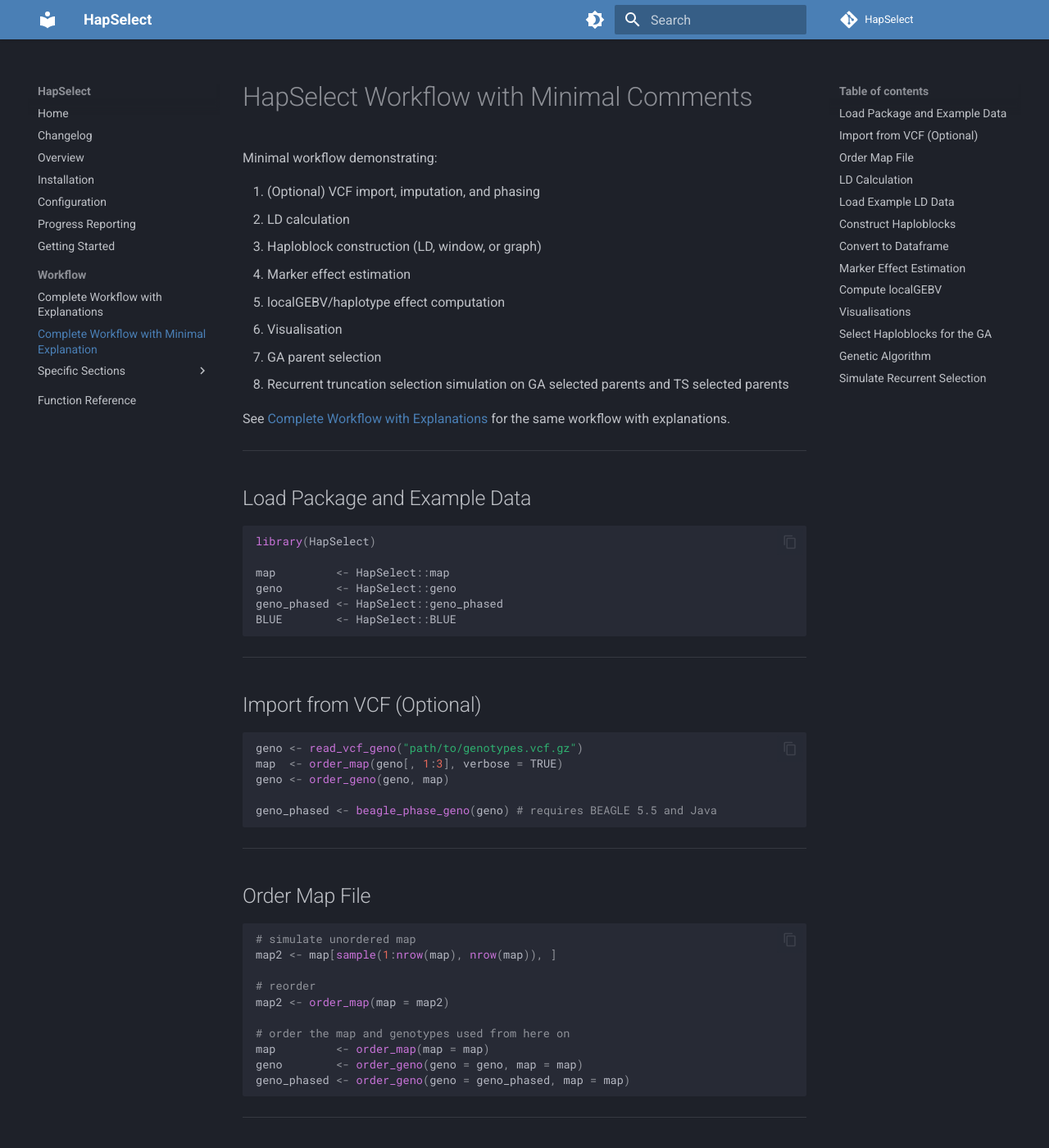
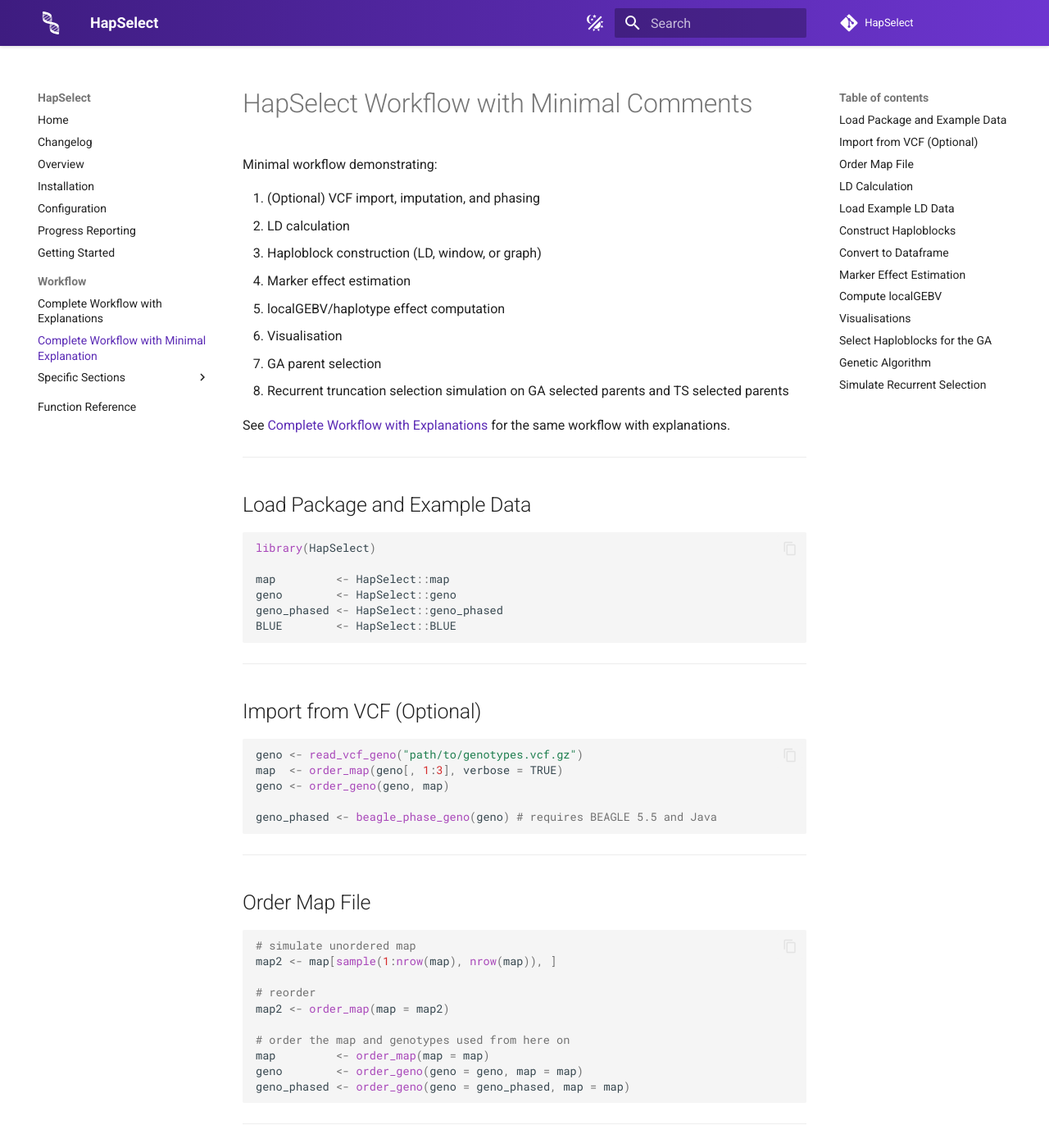
Before and after one commit to wrshf7/HapSelect-Docs, an MkDocs documentation site: the page built from docs/workflow/example_workflow_minimal_comments.md, in a window 1280 px wide and 1400 px high. Shown: the whole window at 82% size. Built offline with MkDocs 1.6.1 and Material for MkDocs 9.7.7, drawn with Linux system fonts in a browser that asks for light colours; comment, search, counter and statistics services are not loaded; the version menu is left out.

Commit message:
Update links and styles

````diff
--- a/docs/assets/custom.css
+++ b/docs/assets/custom.css
@@ -1,21 +1,42 @@
+/* Violet theme */
 :root,
 [data-md-color-scheme="default"] {
-  --md-primary-fg-color:        #2C4A6E;
-  --md-primary-fg-color--light: #3D6491;
-  --md-primary-fg-color--dark:  #1A2F45;
-  --md-accent-fg-color:         #4A90A4;
+  --md-primary-fg-color:        #5B2BB5;
+  --md-primary-fg-color--light: #7C4DDB;
+  --md-primary-fg-color--dark:  #3E1C80;
+  --md-accent-fg-color:         #7C3AED;
+  --md-typeset-a-color:         #5B2BB5;
+  --hs-header-start:            #3E1C80;
+  --hs-header-end:              #6D35D0;
+  --hs-card-bg:                 #f6f3fc;
+  --hs-card-border:             #5B2BB5;
+  --hs-card-title:              #4A23A8;
+  --hs-card-text:               #444;
 }
 
 [data-md-color-scheme="slate"] {
-  --md-primary-fg-color:        #4A7FB5;
-  --md-primary-fg-color--light: #5A90C8;
-  --md-primary-fg-color--dark:  #2C4A6E;
-  --md-accent-fg-color:         #5AAFC4;
+  --md-hue:                     262;
+  --md-primary-fg-color:        #3E1C80;
+  --md-primary-fg-color--light: #5B2BB5;
+  --md-primary-fg-color--dark:  #2A1259;
+  --md-accent-fg-color:         #C4B5FD;
+  --md-typeset-a-color:         #A78BFA;
+  --hs-header-start:            #26104F;
+  --hs-header-end:              #4C24A0;
+  --hs-card-bg:                 #251d38;
+  --hs-card-border:             #8B5CF6;
+  --hs-card-title:              #C4B5FD;
+  --hs-card-text:               #c3bdd3;
 }
 
-/* Cleaner header */
+/* Gradient header and tabs */
 .md-header {
+  background: linear-gradient(90deg, var(--hs-header-start), var(--hs-header-end));
   box-shadow: 0 1px 4px rgba(0,0,0,0.15);
+}
+
+.md-header__button.md-logo img {
+  height: 1.6rem;
 }
 
 /* Tighter nav */
@@ -63,8 +84,8 @@
 }
 
 .process-card {
-  background: #f5f7fa;
-  border-left: 4px solid #2C4A6E;
+  background: var(--hs-card-bg);
+  border-left: 4px solid var(--hs-card-border);
   border-radius: 4px;
   padding: 1rem 1.2rem;
 }
@@ -72,24 +93,11 @@
 .process-card h3 {
   margin: 0 0 0.4rem 0;
   font-size: 0.95rem;
-  color: #2C4A6E;
+  color: var(--hs-card-title);
 }
 
 .process-card p {
   margin: 0;
   font-size: 0.88rem;
-  color: #444;
+  color: var(--hs-card-text);
 }
-
-[data-md-color-scheme="slate"] .process-card {
-  background: #1e2a3a;
-  border-left-color: #4A7FB5;
-}
-
-[data-md-color-scheme="slate"] .process-card h3 {
-  color: #7ab3d9;
-}
-
-[data-md-color-scheme="slate"] .process-card p {
-  color: #b0bec5;
-}
--- a/docs/workflow/example_workflow_minimal_comments.md
+++ b/docs/workflow/example_workflow_minimal_comments.md
@@ -140,7 +140,7 @@
 #### Important Note:
 - One BLUE, deregressed BLUP, or adjusted phenotype per individual only
 - rrBLUP implementation
-- no other effects in the model, see [Documentation Overview](https://wrshf7.github.io/HapSelect-Docs/overview/) for more details and alternative R packages for independent modelling.
+- no other effects in the model, see [Documentation Overview](../overview.md) for more details and alternative R packages for independent modelling.
 
 ```r
 marker_effects <- create_marker_effects_file(
--- a/mkdocs.yml
+++ b/mkdocs.yml
@@ -6,19 +6,29 @@
 
 theme:
   name: material
+  logo: assets/logo.svg
+  favicon: assets/favicon.svg
   palette:
-    - scheme: slate
+    - media: "(prefers-color-scheme)"
       primary: custom
       accent: custom
       toggle:
-        icon: material/brightness-4
-        name: Switch to light mode
-    - scheme: default
+        icon: material/theme-light-dark
+        name: Following system theme - switch to light mode
+    - media: "(prefers-color-scheme: light)"
+      scheme: default
       primary: custom
       accent: custom
       toggle:
-        icon: material/brightness-7
-        name: Switch to dark mode
+        icon: material/weather-sunny
+        name: Light mode - switch to dark mode
+    - media: "(prefers-color-scheme: dark)"
+      scheme: slate
+      primary: custom
+      accent: custom
+      toggle:
+        icon: material/weather-night
+        name: Dark mode - switch to system theme
   features:
     - navigation.sections
     - navigation.top
````
Also changed, not shown: docs/workflow/example_workflow.md (+1 -1 lines), docs/assets/favicon.svg (added), docs/assets/logo.svg (added).
